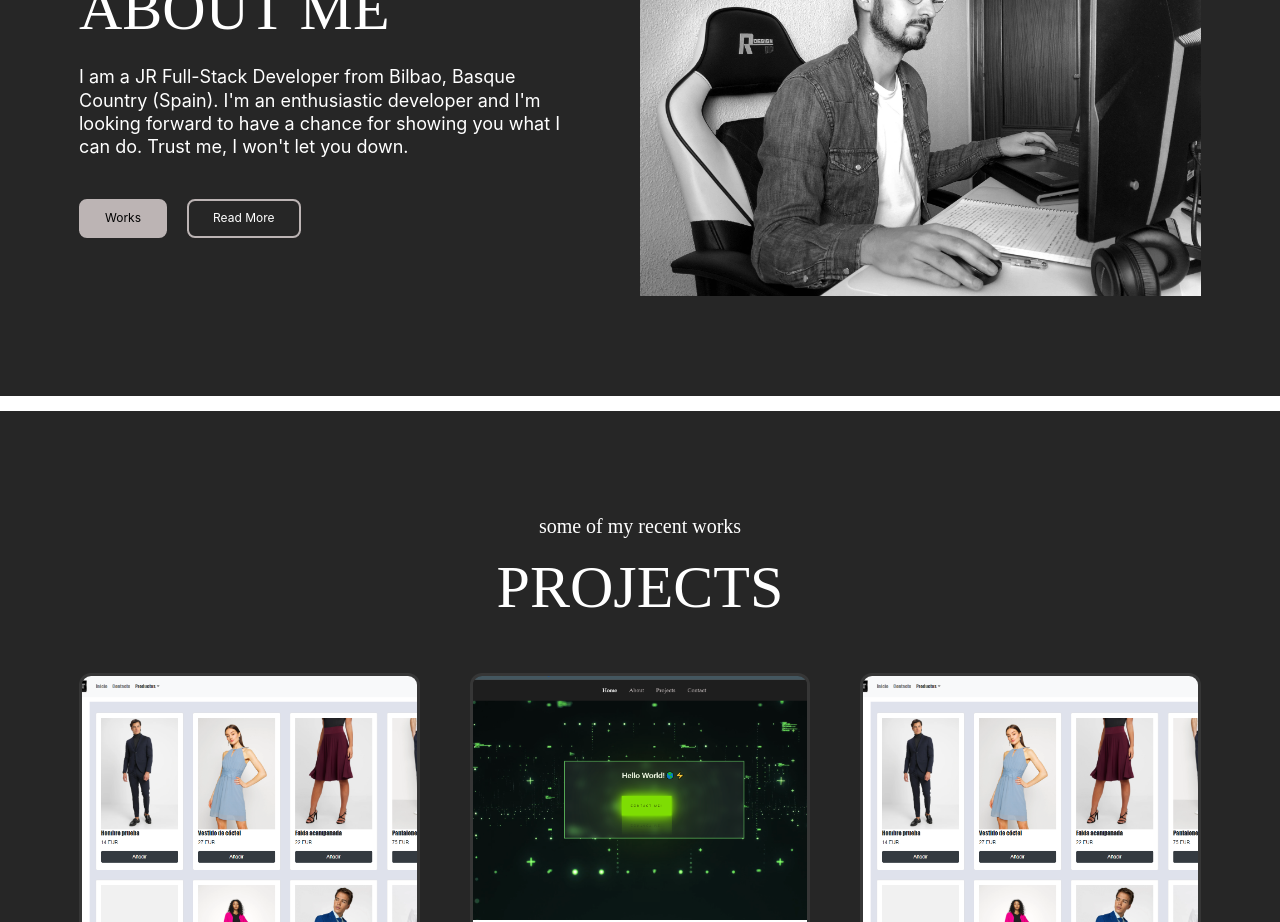
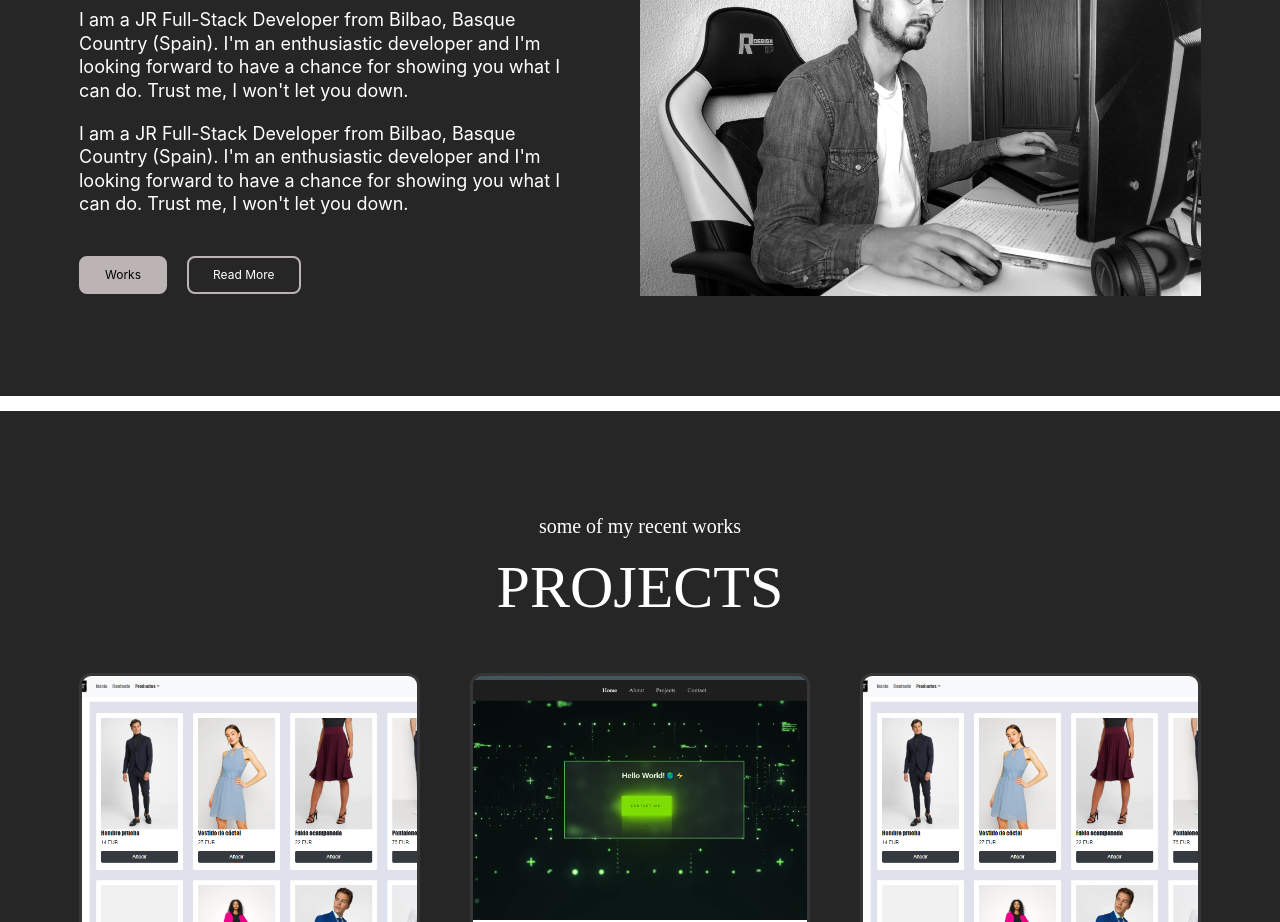
Before and after one commit to Doblepe/Portfolio, a React (Create React App) app in the folder client/: page / in a window 1280 px wide. Shown: the part 1040-1962 px from the top of the page. Built offline with nearby package versions, Linux system fonts and the light colour scheme.

Commit message:
projects

```diff
--- a/client/package.json
+++ b/client/package.json
@@ -11,7 +11,6 @@
     "@testing-library/user-event": "^12.8.3",
     "axios": "^0.24.0",
     "modules": "^0.4.0",
-    "netlify-cli": "^1.2.3",
     "react": "^17.0.2",
     "react-bootstrap": "^1.6.4",
     "react-dom": "^17.0.2",
@@ -49,5 +48,8 @@
       "last 1 firefox version",
       "last 1 safari version"
     ]
+  },
+  "devDependencies": {
+    "netlify-cli": "^9.8.0"
   }
 }
--- a/client/src/Components/Hero/AboutSection.js
+++ b/client/src/Components/Hero/AboutSection.js
@@ -85,6 +85,10 @@ export default function AboutSection() {
             I am a JR Full-Stack Developer from Bilbao, Basque Country (Spain). I'm an enthusiastic developer and I'm looking forward to have a chance for showing you what I can do.
             Trust me, I won't let you down.
           </PText>
+          <PText>
+            I am a JR Full-Stack Developer from Bilbao, Basque Country (Spain). I'm an enthusiastic developer and I'm looking forward to have a chance for showing you what I can do.
+            Trust me, I won't let you down.
+          </PText>
           <div className="aboutSection__buttons">
             <Button btnText="Works" btnLink="/projects" />
             <Button btnText="Read More" btnLink="/about" outline />
--- a/client/src/assets/data/projects.js
+++ b/client/src/assets/data/projects.js
@@ -1,11 +1,10 @@
-import { v4 as uuidv4 } from 'uuid';
+
 import tutienda from '../images/latienda.png';
 import portfolio from '../images/portafolio.png';
 
 
 const projects = [
   {
-    id: uuidv4(),
     name: 'Tu Tienda',
     desc:
       'An E-comerce full stack developed on the MERN Stack',
@@ -14,7 +13,6 @@ const projects = [
     link: 'https://www.linkedin.com/feed/update/urn:li:activity:6831484833517080576/',
   },
   {
-    id: uuidv4(),
     name: 'Portafolio',
     desc:
       'This is the code for actual page.',
@@ -23,7 +21,6 @@ const projects = [
     link: "",
   },
   {
-    id: uuidv4(),
     name: "Mock project",
     desc:
       'Here I am going to deploy an Angular & Ionic app ',
@@ -32,7 +29,6 @@ const projects = [
     link: '',
   },
   {
-    id: uuidv4(),
     name: 'Mock project',
     desc:
       'I will deploy here mi blog made with Gatsby. It is going to have two color themes.',
```
Also changed, not shown: 1 other file (tests, documents, lock files or other folders).
